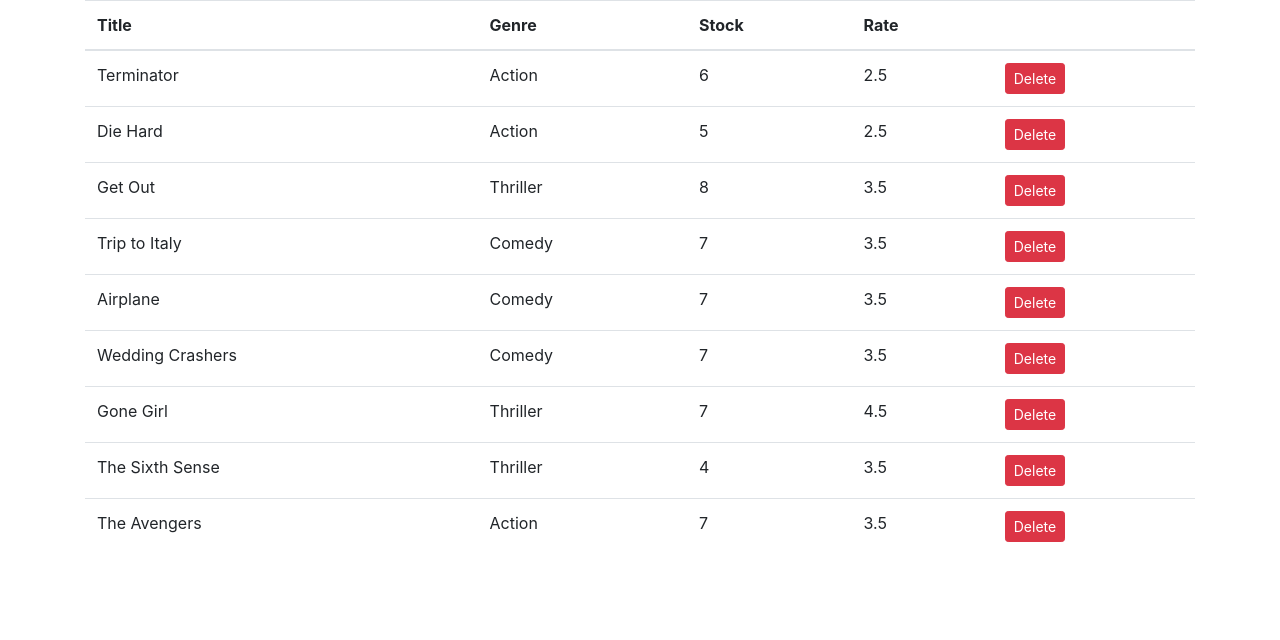
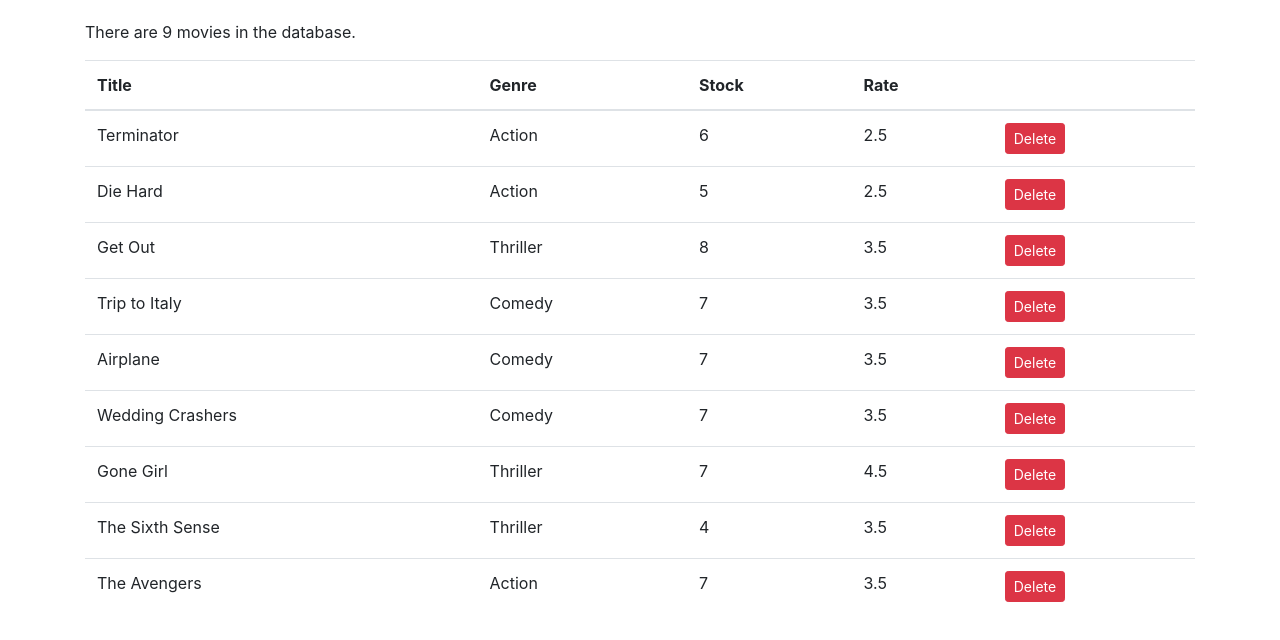
Before and after one commit to Kayhan-Kashi/vidly, a React (Create React App) app: page / in a window 1280 px wide. Shown: the top 640 px of the page. Built offline with nearby package versions, Linux system fonts and the light colour scheme.

Commit message:
movie tables

```diff
--- a/src/components/movies.jsx
+++ b/src/components/movies.jsx
@@ -12,8 +12,11 @@ class Movies extends Component {
   };
 
   render() {
+    const { length: count } = this.state.movies;
+    if (count === 0) return <p>There is no movie in the database.</p>;
     return (
       <React.Fragment>
+        <p>There are {count} movies in the database.</p>
         <table className="table">
           <thead>
             <tr>
--- a/src/index.css
+++ b/src/index.css
@@ -1,13 +1,14 @@
 body {
   margin: 0;
-  font-family: -apple-system, BlinkMacSystemFont, 'Segoe UI', 'Roboto', 'Oxygen',
-    'Ubuntu', 'Cantarell', 'Fira Sans', 'Droid Sans', 'Helvetica Neue',
+  font-family: -apple-system, BlinkMacSystemFont, "Segoe UI", "Roboto", "Oxygen",
+    "Ubuntu", "Cantarell", "Fira Sans", "Droid Sans", "Helvetica Neue",
     sans-serif;
   -webkit-font-smoothing: antialiased;
   -moz-osx-font-smoothing: grayscale;
+  padding: 20px 0 0 0;
 }
 
 code {
-  font-family: source-code-pro, Menlo, Monaco, Consolas, 'Courier New',
+  font-family: source-code-pro, Menlo, Monaco, Consolas, "Courier New",
     monospace;
 }
```
